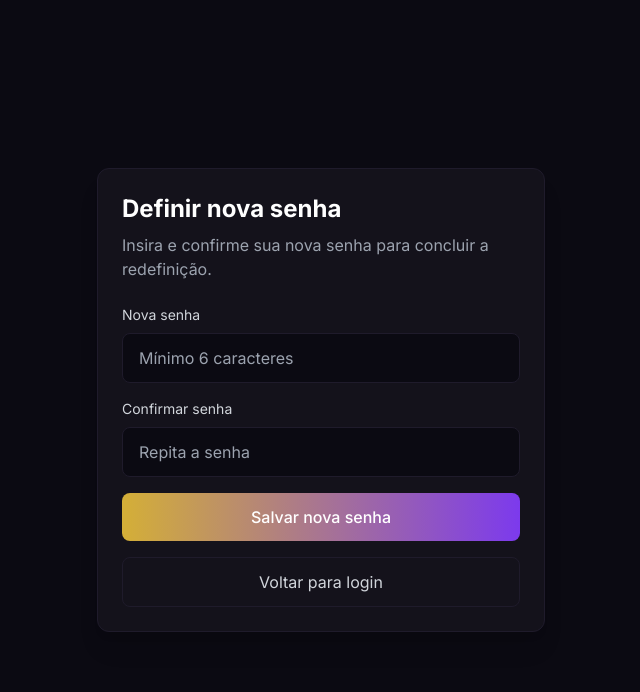
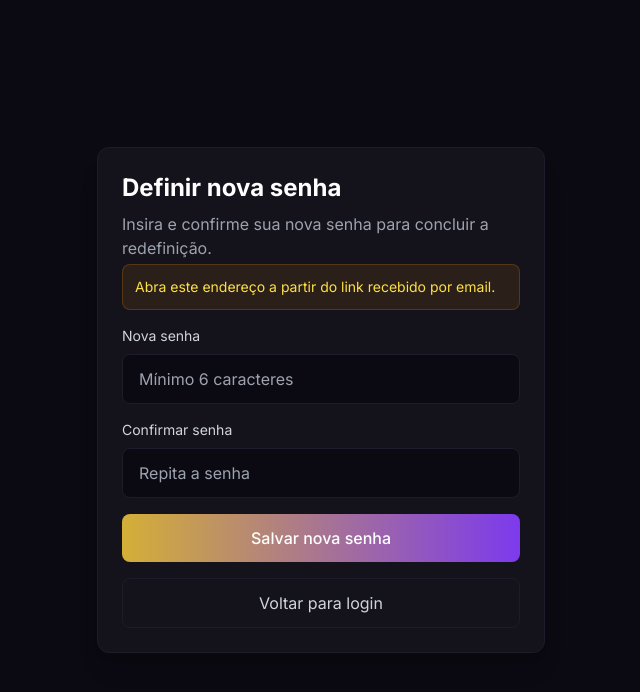
Before and after one commit to daflones/multicrypto, a React (Vite) app: page /reset-password in a window 1280 px wide. Shown: the top 692 px of the page, without its empty margins (319-959 px from the left). Built offline with nearby package versions, Linux system fonts and the light colour scheme; no server answers.

Commit message:
feat(auth): guard reset page to require recovery session and show target email

```diff
--- a/src/pages/ResetPassword.tsx
+++ b/src/pages/ResetPassword.tsx
@@ -1,17 +1,66 @@
-import React, { useState } from 'react';
-import { useNavigate } from 'react-router-dom';
+import React, { useEffect, useMemo, useState } from 'react';
+import { useLocation, useNavigate } from 'react-router-dom';
 import { supabase } from '../services/supabase';
 import { validatePassword } from '../utils/validators';
 
 const ResetPassword: React.FC = () => {
   const [password, setPassword] = useState('');
   const [confirm, setConfirm] = useState('');
-  const [status, setStatus] = useState<{ type: 'idle' | 'loading' | 'success' | 'error'; message?: string}>({ type: 'idle' });
+  const [status, setStatus] = useState<{ type: 'idle' | 'loading' | 'success' | 'error' | 'guard'; message?: string}>({ type: 'idle' });
+  const [email, setEmail] = useState<string | null>(null);
+  const [isRecovery, setIsRecovery] = useState(false);
   const navigate = useNavigate();
+  const location = useLocation();
+
+  const hashParams = useMemo(() => {
+    const hash = location.hash.startsWith('#') ? location.hash.slice(1) : location.hash;
+    const params = new URLSearchParams(hash);
+    return params;
+  }, [location.hash]);
+
+  useEffect(() => {
+    let mounted = true;
+    // Detect if we arrived via recovery link (type=recovery in hash)
+    const type = hashParams.get('type');
+    if (type === 'recovery') {
+      setIsRecovery(true);
+    }
+
+    const init = async () => {
+      // Try to get current session/user set by Supabase from the URL hash
+      const { data: { session } } = await supabase.auth.getSession();
+      if (mounted && session?.user) {
+        setEmail(session.user.email ?? null);
+      }
+      if (mounted && !session && type !== 'recovery') {
+        // Not in recovery and no session → guard UI
+        setStatus({ type: 'guard', message: 'Abra este endereço a partir do link recebido por email.' });
+      }
+    };
+    init();
+
+    // Listen to auth state changes to detect PASSWORD_RECOVERY automatically
+    const { data: sub } = supabase.auth.onAuthStateChange(async (event, session) => {
+      if (!mounted) return;
+      if (event === 'PASSWORD_RECOVERY') {
+        setIsRecovery(true);
+      }
+      if (session?.user) {
+        setEmail(session.user.email ?? null);
+      }
+    });
+    return () => { mounted = false; sub.subscription.unsubscribe(); };
+  }, [hashParams]);
 
   const onSubmit = async (e: React.FormEvent) => {
     e.preventDefault();
     setStatus({ type: 'idle' });
+
+    // Guard: ensure this page was opened from a valid recovery link
+    if (!isRecovery) {
+      setStatus({ type: 'guard', message: 'Este link não é válido para redefinição. Use o link enviado por email.' });
+      return;
+    }
 
     if (!validatePassword(password)) {
       setStatus({ type: 'error', message: 'Senha deve ter pelo menos 6 caracteres' });
@@ -37,8 +86,14 @@ const ResetPassword: React.FC = () => {
     <div className="min-h-screen bg-background flex items-center justify-center p-4">
       <div className="w-full max-w-md bg-surface border border-surface-light rounded-xl p-6 shadow-xl">
         <h1 className="text-2xl font-bold text-white mb-2">Definir nova senha</h1>
-        <p className="text-gray-400 mb-6">Insira e confirme sua nova senha para concluir a redefinição.</p>
+        <p className="text-gray-400 mb-1">Insira e confirme sua nova senha para concluir a redefinição.</p>
+        {email && (
+          <p className="text-gray-500 text-sm mb-6">Conta: <span className="text-gray-300">{email}</span></p>
+        )}
 
+        {status.type === 'guard' && (
+          <div className="bg-warning/10 border border-warning/20 rounded-lg p-3 text-yellow-300 text-sm mb-4">{status.message}</div>
+        )}
         {status.type === 'error' && (
           <div className="bg-error/10 border border-error/20 rounded-lg p-3 text-error text-sm mb-4">{status.message}</div>
         )}
```
